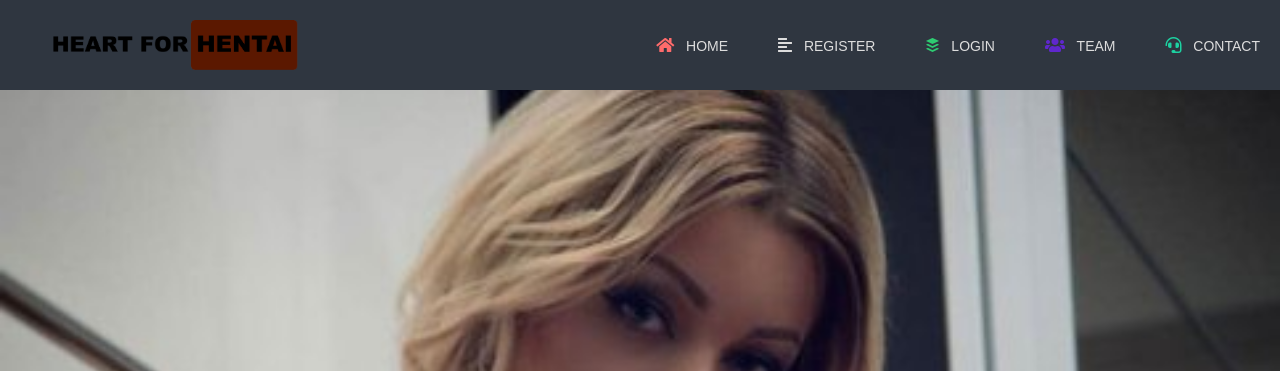
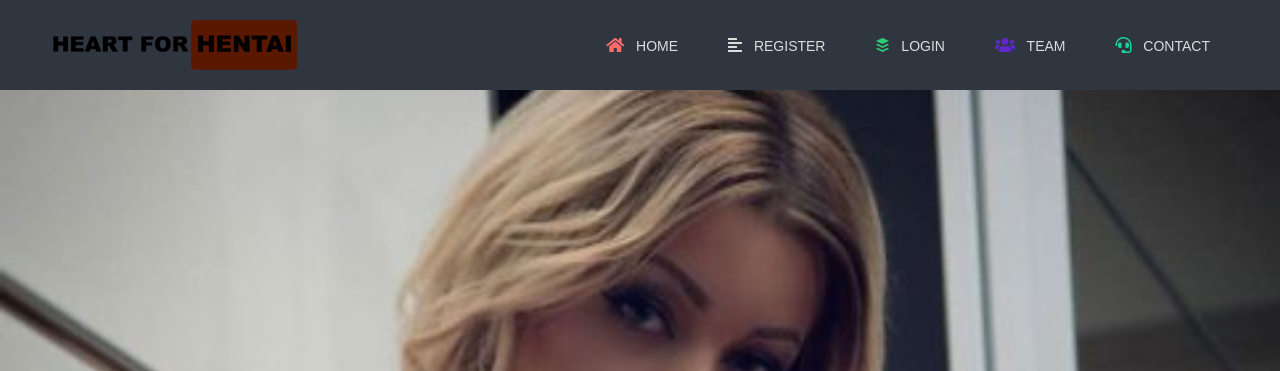
Before and after one commit to TeeJan2/HeartForHentai, a PHP site: page /index.php in a window 1280 px wide. Shown: the top 371 px of the page. Run offline with PHP 8.4, Linux system fonts and the light colour scheme; some libraries are stand-ins or nearby versions.

Commit message:
Update style.css

```diff
--- a/style.css
+++ b/style.css
@@ -80,6 +80,7 @@ header{
     display: flex;
     align-items: center;
     min-height: 90px;
+    padding: 0 50px;
 }
 
 .navigation-menu a{
```
